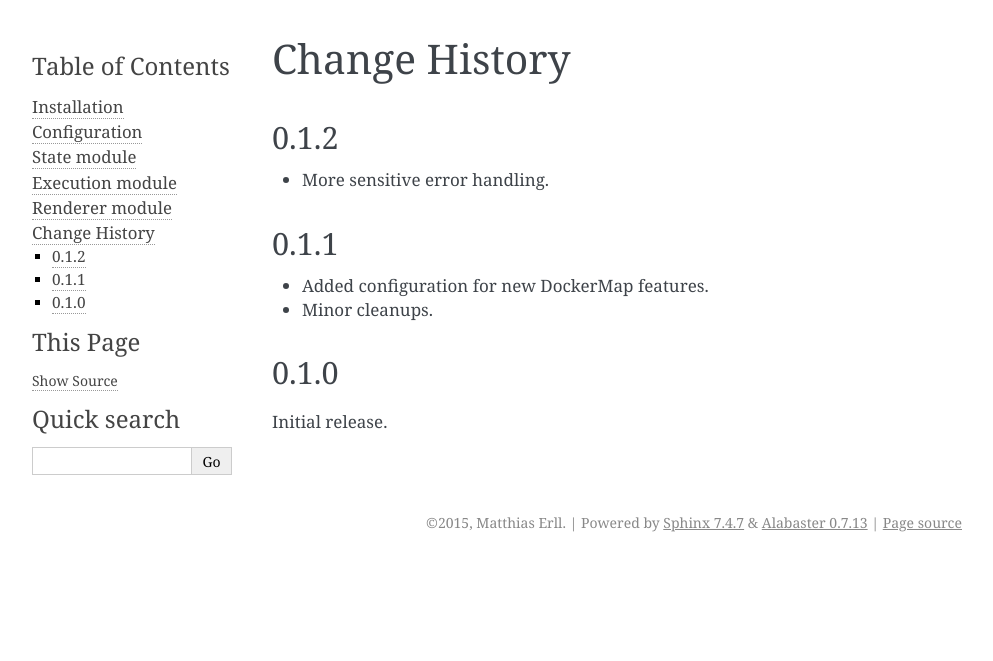
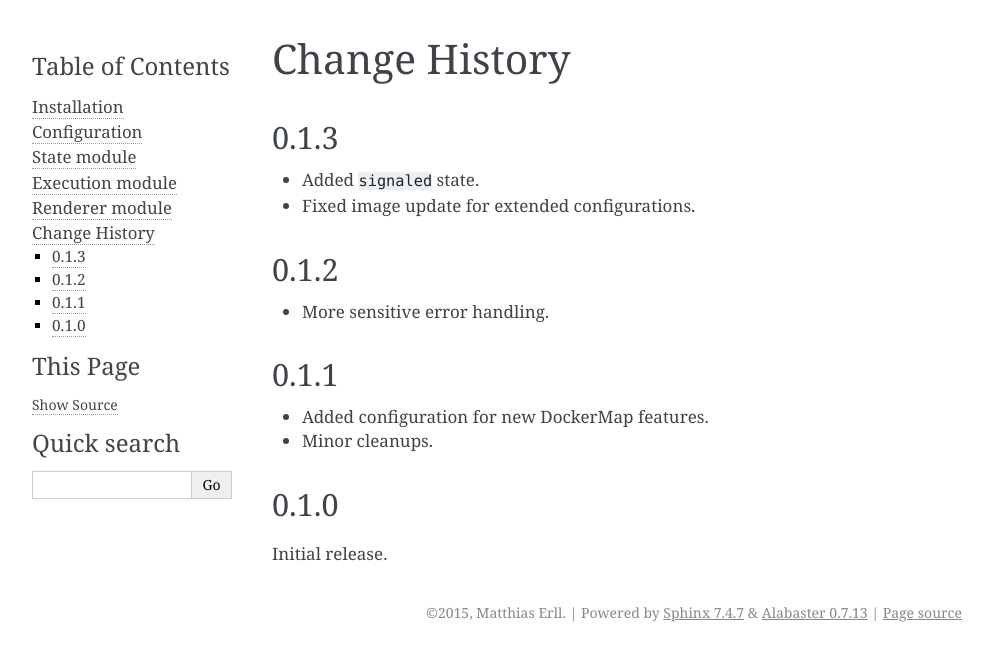
Before and after one commit to merll/salt-container-map, a Sphinx documentation site: the page built from docs/changes.rst, in a window 1280 px wide. Shown: the top 661 px of the page, without its empty margins (148-1141 px from the left). Built offline with Sphinx 7.4.7, drawn with Linux system fonts in a browser that asks for light colours.

Commit message:
Version and change log.

```diff
--- a/docs/changes.rst
+++ b/docs/changes.rst
@@ -2,6 +2,11 @@
 
 Change History
 ==============
+
+0.1.3
+-----
+* Added ``signaled`` state.
+* Fixed image update for extended configurations.
 
 0.1.2
 -----
--- a/saltcontainermap/__init__.py
+++ b/saltcontainermap/__init__.py
@@ -1,4 +1,4 @@
 # -*- coding: utf-8 -*-
 from __future__ import unicode_literals
 
-__version__ = '0.1.2'
+__version__ = '0.1.3'
```
